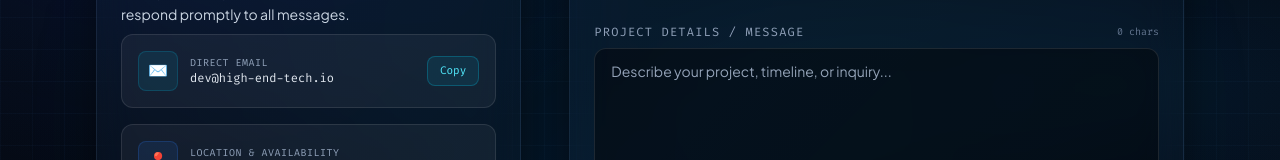
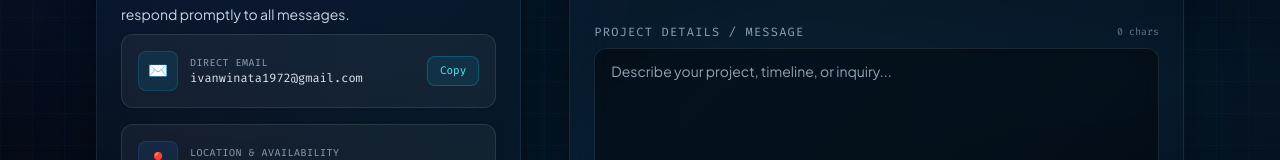
Before and after one commit to IvanWinataa/porto, a React (Vite) app in the folder frontend/: page / in a window 1280 px wide. Shown: the part 7423-7583 px from the top of the page. Built offline with nearby package versions, Linux system fonts and the light colour scheme; no server answers.

Commit message:
feat: update email address to ivanwinata1972@gmail.com in CommandPalette, ResumeModal, and Contact components

```diff
--- a/frontend/src/components/CommandPalette.jsx
+++ b/frontend/src/components/CommandPalette.jsx
@@ -122,7 +122,7 @@ export default function CommandPalette({ isOpen, onClose, onOpen, onOpenResume }
   };
 
   const handleCopyEmail = () => {
-    navigator.clipboard.writeText('dev@high-end-tech.io');
+    navigator.clipboard.writeText('ivanwinata1972@gmail.com');
     showToast(t('✓ Email copied to clipboard!', '✓ Email berhasil disalin!'));
     setTimeout(() => onClose(), 1200);
   };
--- a/frontend/src/components/ResumeModal.jsx
+++ b/frontend/src/components/ResumeModal.jsx
@@ -153,7 +153,7 @@ export default function ResumeModal({ isOpen, onClose }) {
               </p>
               <p className="text-xs font-mono text-slate-400 mt-2 flex flex-wrap gap-x-4 gap-y-1">
                 <span>📍 Indonesia (Available Worldwide / Remote)</span>
-                <span>✉️ dev@high-end-tech.io</span>
+                <span>✉️ ivanwinata1972@gmail.com</span>
                 <span>🔗 github.com/IvanWinataa</span>
               </p>
             </div>
--- a/frontend/src/sections/Contact.jsx
+++ b/frontend/src/sections/Contact.jsx
@@ -11,7 +11,7 @@ export default function Contact() {
   const [status, setStatus] = useState({ success: null, message: '' });
   const [emailCopied, setEmailCopied] = useState(false);
 
-  const emailAddress = 'dev@high-end-tech.io';
+  const emailAddress = 'ivanwinata1972@gmail.com';
 
   const handleChange = (e) => {
     const { name, value } = e.target;
```
